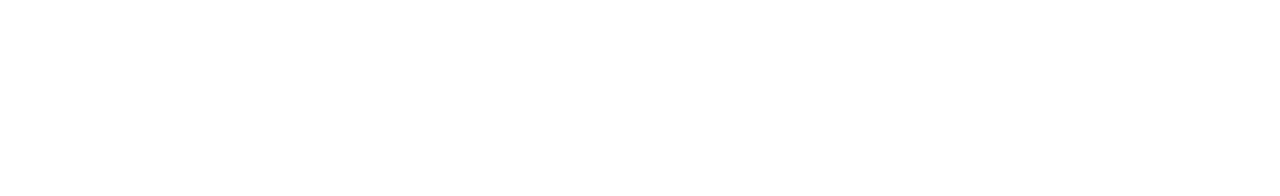
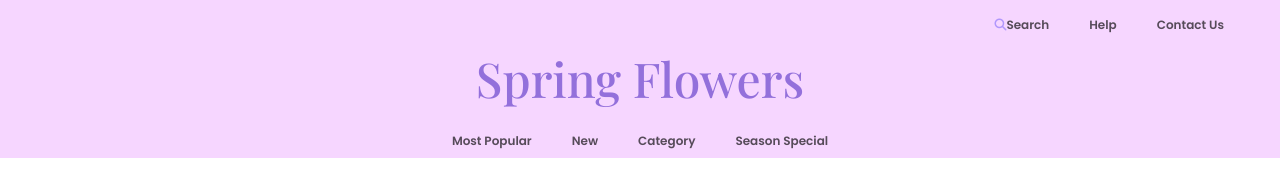
Before and after one commit to muhamedrazik-2003/Spring-Flowers, a plain HTML site: page index.html in a window 1280 px wide. Drawn offline with nearby package versions, Linux system fonts and the light colour scheme; a web font is replaced by a local one.

Commit message:
header section added,header styling added

```diff
--- a/index.html
+++ b/index.html
@@ -23,12 +23,43 @@
     <link rel="preconnect" href="https://fonts.googleapis.com">
     <link rel="preconnect" href="https://fonts.gstatic.com" crossorigin>
     <link
-        href="https://fonts.googleapis.com/css2?family=Playfair:ital,opsz,wght@0,5..1200,300..900;1,5..1200,300..900&family=Poppins:ital,wght@0,100;0,200;0,300;0,400;0,500;0,600;0,700;0,800;0,900;1,100;1,200;1,300;1,400;1,500;1,600;1,700;1,800;1,900&display=swap"
+        href="https://fonts.googleapis.com/css2?family=Playfair+Display:ital,wght@0,400..900;1,400..900&family=Poppins:ital,wght@0,100;0,200;0,300;0,400;0,500;0,600;0,700;0,800;0,900;1,100;1,200;1,300;1,400;1,500;1,600;1,700;1,800;1,900&display=swap"
         rel="stylesheet">
+
+    <!-- fontawesome cdn -->
+    <link rel="stylesheet" href="https://cdnjs.cloudflare.com/ajax/libs/font-awesome/6.7.2/css/all.min.css"
+        integrity="sha512-Evv84Mr4kqVGRNSgIGL/F/aIDqQb7xQ2vcrdIwxfjThSH8CSR7PBEakCr51Ck+w+/U6swU2Im1vVX0SVk9ABhg=="
+        crossorigin="anonymous" referrerpolicy="no-referrer" />
 </head>
 
 <body>
-
+    <header>
+        <div class="header-top">
+            <div class="navigation d-flex justify-content-end mx-5">
+                <nav class="navbar navbar-expand" id="nav-top">
+                    <ul class="navbar-nav gap-4">
+                        <li class="nav-item "><a class="nav-link rounded-pill"><i class="fa-solid fa-magnifying-glass"
+                            style="color: #B197FC;"></i>Search</a></li>
+                        <li class="nav-item"><a class="nav-link  rounded-pill">Help</a></li>
+                        <li class="nav-item"><a class="nav-link  rounded-pill">Contact Us</a></li>
+                    </ul>
+                </nav>
+            </div>
+            <div class="container d-flex justify-content-center align-items-center">
+                <h1 id="logo" class="mx-auto">Spring Flowers</h1>
+            </div>
+            <div class="navigation d-flex justify-content-center">
+                <nav class="navbar navbar-expand p-0 mt-2">
+                    <ul class="navbar-nav gap-4" id="nav-bottom">
+                        <li class="nav-item "><a class="nav-link">Most Popular</a></li>
+                        <li class="nav-item"><a class="nav-link">New</a></li>
+                        <li class="nav-item"><a class="nav-link">Category</a></li>
+                        <li class="nav-item"><a class="nav-link">Season Special</a></li>
+                    </ul>
+                </nav>
+            </div>
+        </div>
+    </header>
 </body>
 
 </html>
--- a/style.css
+++ b/style.css
@@ -1,9 +1,35 @@
+* {
+  padding: 0;
+  margin: 0;
+  box-sizing: border-box;
+  font-family: "Poppins", sans-serif;
+  font-weight: 600;
+  font-style: normal;
+}
+body {
+  /* background-color: ; */
+}
+#logo {
+  font-size: 3rem;
+  font-family: "Playfair Display", serif;
+  font-optical-sizing: auto;
+  font-weight: 500;
 
-* {
-    padding: 0;
-    margin: 0;
-    box-sizing: border-box;
-    font-family: "Poppins", sans-serif;
-    font-weight: 400;
-    font-style: normal;
 }
+header {
+  color: #9370db;
+  background-color: #f6d6ff;
+  font-size: 12px;
+  transition: .3s;
+}
+#nav-top a:hover {
+  color: #5d3fd3;
+  background-color: #ffffff;
+  border-radius: 30px;
+
+}
+#nav-bottom a:hover {
+  color: #5d3fd3;
+  border-bottom:3px solid #5d3fd3 ;
+
+}
```
